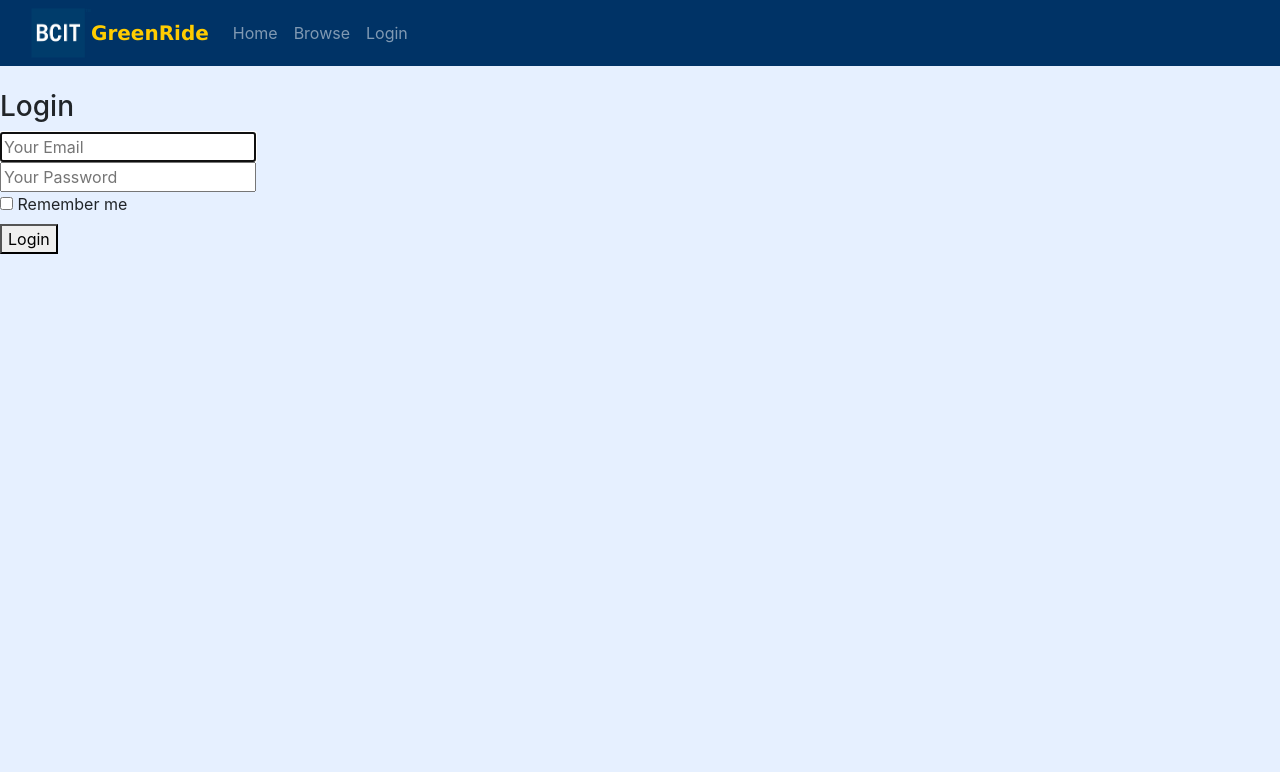
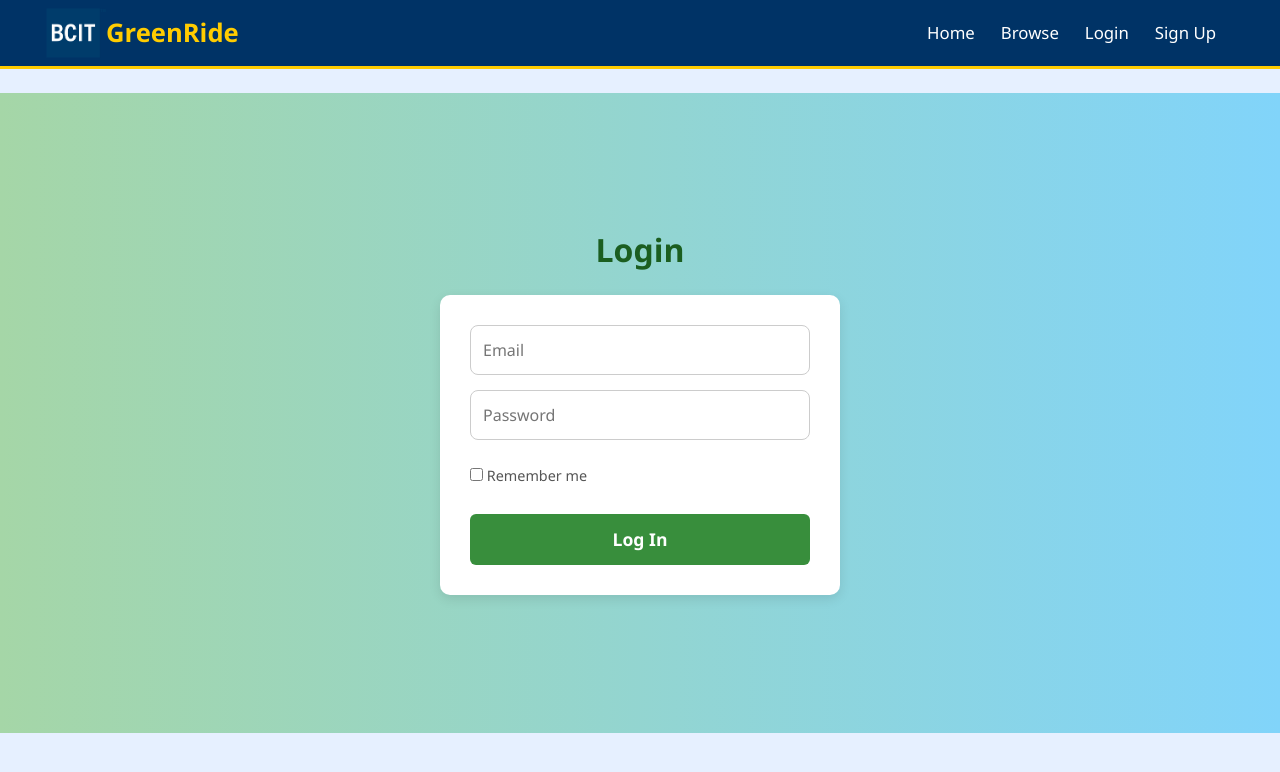
Before and after one commit to aalbindia/CIT-Project, a Flask app: page /login in a window 1280 px wide. Shown: the top 772 px of the page. Run offline with Flask 3, Linux system fonts and the light colour scheme.

Commit message:
updated css

```diff
--- a/static/css/base_navbar.css
+++ b/static/css/base_navbar.css
@@ -12,10 +12,13 @@
 .navbar-brand {
   font-weight: bold;
   color: #ffcc00 !important;
+  font-size: 1.6rem;
 }
 
 .navbar-nav .nav-link {
   color: #ffffff !important;
+  font-size: 1.05rem;
+  margin-right: 10px;
 }
 
 .navbar-nav .nav-link.active {
@@ -32,22 +35,11 @@
   filter: invert(100%) sepia(0%) saturate(0%) hue-rotate(93deg) brightness(105%) contrast(101%);
 }
 
-p {
-  margin: 10px auto;
-  padding: 10px;
-  max-width: 800px;
-  background-color: #fffde7;
-  border-left: 5px solid #4caf50;
-  color: #003366;
-  border-radius: 4px;
-}
-
-a {
-  color: #003366;
-}
-
-a:hover {
-  color: #4caf50;
+.alert {
+  margin-top: 1rem;
+  background-color: #fff3cd;
+  border-color: #ffeeba;
+  color: #856404;
 }
 
 .container-fluid {
--- a/static/css/login.css
+++ b/static/css/login.css
@@ -1,9 +1,3 @@
-html, body {
-  height: 100%;
-  margin: 0;
-  font-family: 'Segoe UI', Tahoma, Geneva, Verdana, sans-serif;
-}
-
 .login-container {
   display: flex;
   flex-direction: column;
@@ -19,6 +13,7 @@
   margin-bottom: 25px;
   color: #1b5e20;
   font-weight: bold;
+  text-align: center;
 }
 
 .login-box {
@@ -28,43 +23,37 @@
   box-shadow: 0 4px 12px rgba(0, 0, 0, 0.1);
   width: 100%;
   max-width: 400px;
-  box-sizing: border-box;
-  transform: translateX(200px);
-}
-
-.login-box .field {
-  margin-bottom: 20px;
 }
 
 .login-box .input {
+  margin-bottom: 15px;
   width: 100%;
-  padding: 10px 12px;
-  font-size: 1.1rem;
-  border-radius: 6px;
+  padding: 0.75rem;
+  font-size: 1rem;
   border: 1px solid #ccc;
-  box-sizing: border-box;
+  border-radius: 8px;
 }
 
 .login-box .remember-me {
   margin-top: 10px;
   text-align: left;
   font-size: 0.9rem;
-  color: #333;
+  color: #555;
 }
 
 .login-box .button {
-  width: 100%;
-  padding: 12px;
-  background-color: #1b5e20;
+  background-color: #388e3c;
   color: white;
   font-size: 1.1rem;
   font-weight: bold;
+  padding: 0.75rem;
+  border-radius: 6px;
+  width: 100%;
   border: none;
-  border-radius: 6px;
-  cursor: pointer;
+  margin-top: 20px;
   transition: background-color 0.3s ease;
 }
 
 .login-box .button:hover {
-  background-color: #145014;
+  background-color: #2e7d32;
 }
--- a/templates/base_navbar.html
+++ b/templates/base_navbar.html
@@ -5,47 +5,53 @@
     <meta charset="utf-8">
     <meta name="viewport" content="width=device-width, initial-scale=1, shrink-to-fit=no">
 
+    <title>GreenRide</title>
+
     <link rel="stylesheet" href="https://cdn.jsdelivr.net/npm/bootstrap@4.0.0/dist/css/bootstrap.min.css"
           integrity="sha384-Gn5384xqQ1aoWXA+058RXPxPg6fy4IWvTNh0E263XmFcJlSAwiGgFAW/dAiS6JXm"
           crossorigin="anonymous">
 
-    <title>GreenRide</title>
-
+    <link rel="stylesheet" href="{{ url_for('static', filename='css/base_navbar.css') }}">
 </head>
 
-<body style="background-color:#e6f0ff;">
-    <nav class="navbar navbar-expand-lg navbar-dark mb-4" style="background-color: #003366;">
+<body>
+    <nav class="navbar navbar-expand-lg navbar-dark mb-4">
         <div class="container-fluid">
             <img src="{{ url_for('static', filename='images/BCIT_logo.svg.png') }}" width="60" height="50" alt="BCIT Logo">
-            <a class="navbar-brand" href="/" style="font-family:Verdana, Geneva, Tahoma, sans-serif; font-weight: bold; color: #ffcc00;">
+            <a class="navbar-brand" href="/">
                 GreenRide
             </a>
-            <button class="navbar-toggler" type="button" data-bs-toggle="collapse" data-bs-target="#navbarNav"
-                    aria-controls="navbarNav" aria-expanded="false" aria-label="Toggle navigation" style="border-color:#ffcc00;">
+
+            <button class="navbar-toggler" type="button" data-toggle="collapse" data-target="#navbarNav"
+                    aria-controls="navbarNav" aria-expanded="false" aria-label="Toggle navigation">
                 <span class="navbar-toggler-icon"></span>
             </button>
+
             <div class="collapse navbar-collapse" id="navbarNav">
-                <ul class="navbar-nav">
+                <ul class="navbar-nav ml-auto">
                     <li class="nav-item">
                         <a class="nav-link {% if active_page == 'home' %}active{% endif %}" href="/">Home</a>
                     </li>
+
                     <li class="nav-item">
                         <a class="nav-link {% if active_page == 'categories' %}active{% endif %}" href="/cars">Browse</a>
                     </li>
 
-                    <li class="nav-item">
-                        {% if session.get("user_id") %}
+                    {% if session.get("user_id") %}
+                        <li class="nav-item">
                             <a class="nav-link" href="/profile">My Account</a>
-                        {% endif %}
-                    </li>
-
-                    <li class="nav-item">
-                        {% if session.get("user_id") %}
+                        </li>
+                        <li class="nav-item">
                             <a class="nav-link" href="/logout">Logout</a>
-                        {% else %}
-                            <a class="nav-link" href="/login">Login</a>
-                        {% endif %}
-                    </li>
+                        </li>
+                    {% else %}
+                        <li class="nav-item">
+                            <a class="nav-link {% if active_page == 'login' %}active{% endif %}" href="/login">Login</a>
+                        </li>
+                        <li class="nav-item">
+                            <a class="nav-link {% if active_page == 'signup' %}active{% endif %}" href="/signup">Sign Up</a>
+                        </li>
+                    {% endif %}
                 </ul>
             </div>
         </div>
--- a/templates/login.html
+++ b/templates/login.html
@@ -1,32 +1,31 @@
 {% extends "base_navbar.html" %}
-{% block head %}
-<link rel="stylesheet" href="{{ url_for('static', filename='css/login.css') }}">
-{% endblock %}
 
 {% block content %}
+<link rel="stylesheet" href="{{ url_for('static', filename='css/login.css') }}">
+
 <div class="login-container">
     <h3 class="title">Login</h3>
     <div class="login-box">
         <form method="POST" action="/login">
             <div class="field">
                 <div class="control">
-                    <input class="input is-large" type="email" name="email" placeholder="Your Email" autofocus>
+                    <input class="input" type="email" name="email" placeholder="Email" required>
                 </div>
             </div>
 
             <div class="field">
                 <div class="control">
-                    <input class="input is-large" type="password" name="password" placeholder="Your Password">
+                    <input class="input" type="password" name="password" placeholder="Password" required>
                 </div>
             </div>
 
-            <div class="field remember-me">
-                <label class="checkbox">
+            <div class="remember-me">
+                <label>
                     <input type="checkbox" name="remember"> Remember me
                 </label>
             </div>
 
-            <button class="button is-block is-large is-fullwidth">Login</button>
+            <button class="button is-fullwidth">Log In</button>
         </form>
     </div>
 </div>
--- a/templates/signup.html
+++ b/templates/signup.html
@@ -26,6 +26,8 @@
 
             <button class="button is-block is-info is-large is-fullwidth">Sign Up</button>
         </form>
+
+        <p class="text-muted mt-3">Already have an account? <a href="/login">Login here</a>.</p>
     </div>
 </div>
 {% endblock %}
```
Also changed, not shown: other parts of templates/base_navbar.html (+7 -4 lines), static/css/signup.css (+12 -8 lines).
